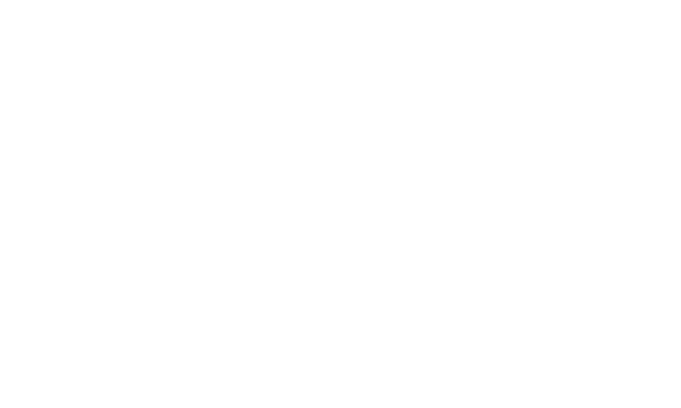
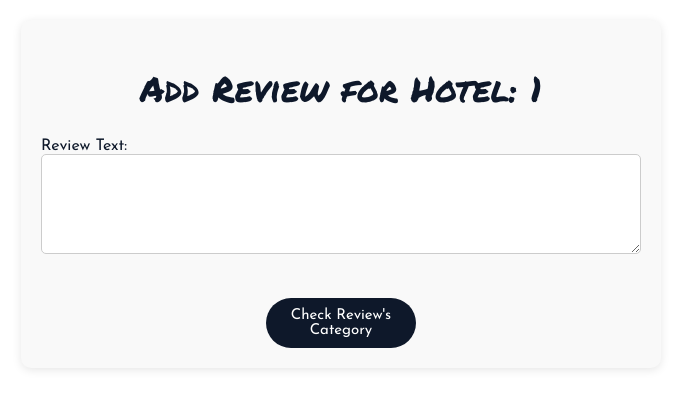
Before and after one commit to SantiAlmancy/Analizador-de-Sentimientos, a React (Create React App) app in the folder Web Page/frontend/hotel-reviews/: page /add-review/1 in a window 1280 px wide. Before the commit this address had no page. Shown: the top 408 px of the page, without its empty margins (299-980 px from the left). Built offline with nearby package versions, Linux system fonts and the light colour scheme; a web font is replaced by a local one.

Commit message:
us-wp-front-addReview Component Creation

```diff
--- a/Web Page/frontend/hotel-reviews/src/App.js
+++ b/Web Page/frontend/hotel-reviews/src/App.js
@@ -2,6 +2,7 @@ import { Route, Routes } from 'react-router-dom';
 import './App.css';
 import Hotels from './pages/Hotels';
 import Reviews from './pages/Reviews';
+import AddReview from './pages/AddReview';
 
 function App() {
   return (
@@ -9,6 +10,7 @@ function App() {
       <Routes>
         <Route path="/" element={<Hotels/>}/>
         <Route path="/reviews/:id" element={<Reviews />} />
+        <Route path="/add-review/:id" element={<AddReview />} />
       </Routes>
     </div>
   );
--- /dev/null
+++ b/Web Page/frontend/hotel-reviews/src/pages/AddReview.css
@@ -0,0 +1,71 @@
+.addReview {
+    width: 50%; /* Reduced width for better centering */
+    margin: 0 auto; /* Center the form horizontally */
+    padding: 20px;
+    box-sizing: border-box;
+    background-color: #f9f9f9;
+    border-radius: 10px;
+    box-shadow: 0 2px 10px rgba(0, 0, 0, 0.1);
+    margin-top: 20px;
+    text-align: center; /* Center text inside the form */
+}
+
+.addReview h1 {
+    color: #0e182a;
+    font-size: 35px;
+    font-family: "Permanent Marker", cursive;
+    font-weight: 400;
+    font-style: normal;
+}
+
+.addReview form {
+    display: flex;
+    flex-direction: column;
+    align-items: center; /* Center form elements */
+}
+
+.addReview label {
+    color: #0e182a;
+    font-family: "Josefin Sans", sans-serif;
+    font-size: 16px;
+    margin-bottom: 10px;
+    width: 100%; /* Make the label take full width */
+    text-align: left; /* Align label text to the left */
+}
+
+.addReview textarea {
+    width: 100%;
+    height: 100px;
+    padding: 10px;
+    border: 1px solid #ccc;
+    border-radius: 5px;
+    font-family: "Josefin Sans", sans-serif;
+    font-size: 14px;
+    margin-bottom: 20px;
+    box-sizing: border-box;
+}
+
+.addReview button {
+    background-color: #0e182a;
+    color: white;
+    border: none;
+    padding: 10px 20px;
+    border-radius: 50px;
+    font-family: "Josefin Sans", sans-serif;
+    font-size: 15px;
+    cursor: pointer;
+    transition: background-color 0.3s ease;
+    margin-top: 10px;
+    width: 150px; /* Reduced width for the buttons */
+}
+
+.addReview button:hover {
+    background-color: #f5b042;
+}
+
+.addReview p {
+    color: #0e182a;
+    font-family: "Josefin Sans", sans-serif;
+    font-size: 16px;
+    margin-top: 20px;
+}
--- /dev/null
+++ b/Web Page/frontend/hotel-reviews/src/pages/AddReview.js
@@ -0,0 +1,51 @@
+import React, { useState } from 'react';
+import { useParams } from 'react-router-dom';
+import './AddReview.css';
+
+const AddReview = ({ onSubmit }) => {
+    const { id } = useParams();
+    const [review, setReview] = useState({
+        value: 'Positive',  // Static value
+        text: ''
+    });
+    const [showValue, setShowValue] = useState(false);  // State to control visibility
+
+    const handleChange = (e) => {
+        const { name, value } = e.target;
+        setReview(prevReview => ({
+            ...prevReview,
+            [name]: value
+        }));
+    };
+
+    const handleSubmit = (e) => {
+        e.preventDefault();
+        // Handle the form submission logic here
+        onSubmit(id, review);  // Pass the review data to the parent component
+    };
+
+    const handleButtonClick = () => {
+        setShowValue(true);  // Show the value when button is clicked
+    };
+
+    return (
+        <div className="addReview">
+            <h1>Add Review for Hotel: {id}</h1>
+            <form onSubmit={handleSubmit}>
+                <label>
+                    Review Text:
+                    <textarea name="text" value={review.text} onChange={handleChange} />
+                </label>
+                <button type="button" onClick={handleButtonClick}>Check Review's Category</button>
+                {showValue && (
+                    <>
+                        <p>Value: {review.value}</p>
+                        <button type="submit">Submit</button>
+                    </>
+                )}
+            </form>
+        </div>
+    );
+};
+
+export default AddReview;
--- a/Web Page/frontend/hotel-reviews/src/pages/Reviews.js
+++ b/Web Page/frontend/hotel-reviews/src/pages/Reviews.js
@@ -1,12 +1,15 @@
-import React, { useEffect } from 'react';
-import { useParams } from 'react-router-dom';
+import React, { useEffect, useState } from 'react';
+import { useParams, useNavigate } from 'react-router-dom';
 import Table from '../components/Table';
 import Header from '../components/Header';
 import ReviewText from '../components/ReviewText';
+import AddReview from '../pages/AddReview';
 import './Reviews.css';
 
 const Reviews = () => {
     const { id } = useParams();
+    const navigate = useNavigate();
+    const [showForm, setShowForm] = useState(false);
 
     useEffect(() => {
         console.log(id);
@@ -61,12 +64,27 @@ const Reviews = () => {
         }
     ];
 
+    const handleButtonClick = () => {
+        navigate(`/add-review/${id}`);
+        setShowForm(true);
+    };
+
+    const handleFormSubmit = (id, review) => {
+        console.log(`Review submitted for Hotel ID ${id}:`, review);
+        setShowForm(false);
+    };
+
     return (
         <div className='reviews'>
             <Header text="Reviews" />
             <div className='reviewList'>
                 <h1>Review list for Hotel: {id}</h1>
                 <Table columns={columns} data={data} height={'520px'} />
+                <button
+                    className="rowButton"
+                    onClick={handleButtonClick}>
+                    Add Review</button>
+                {showForm && <AddReview onSubmit={handleFormSubmit} />}
             </div>
         </div>
     );
```
